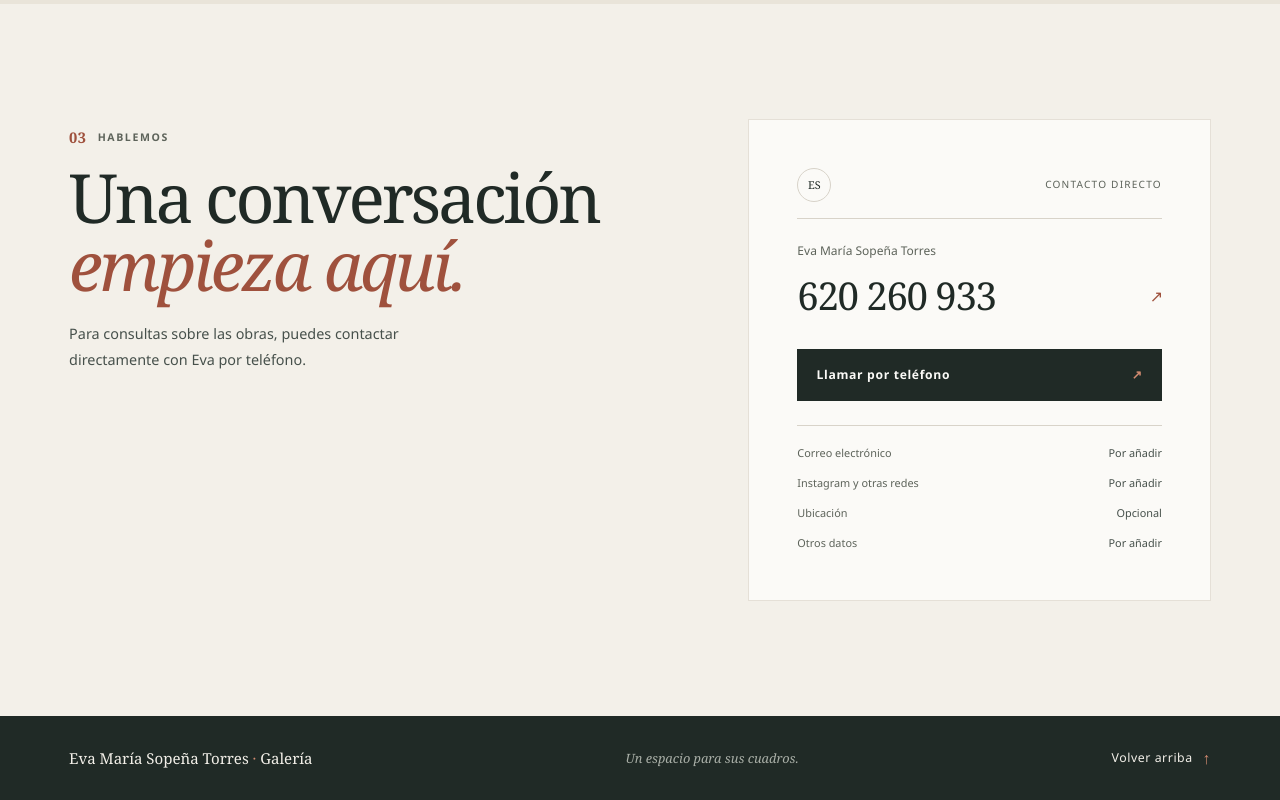
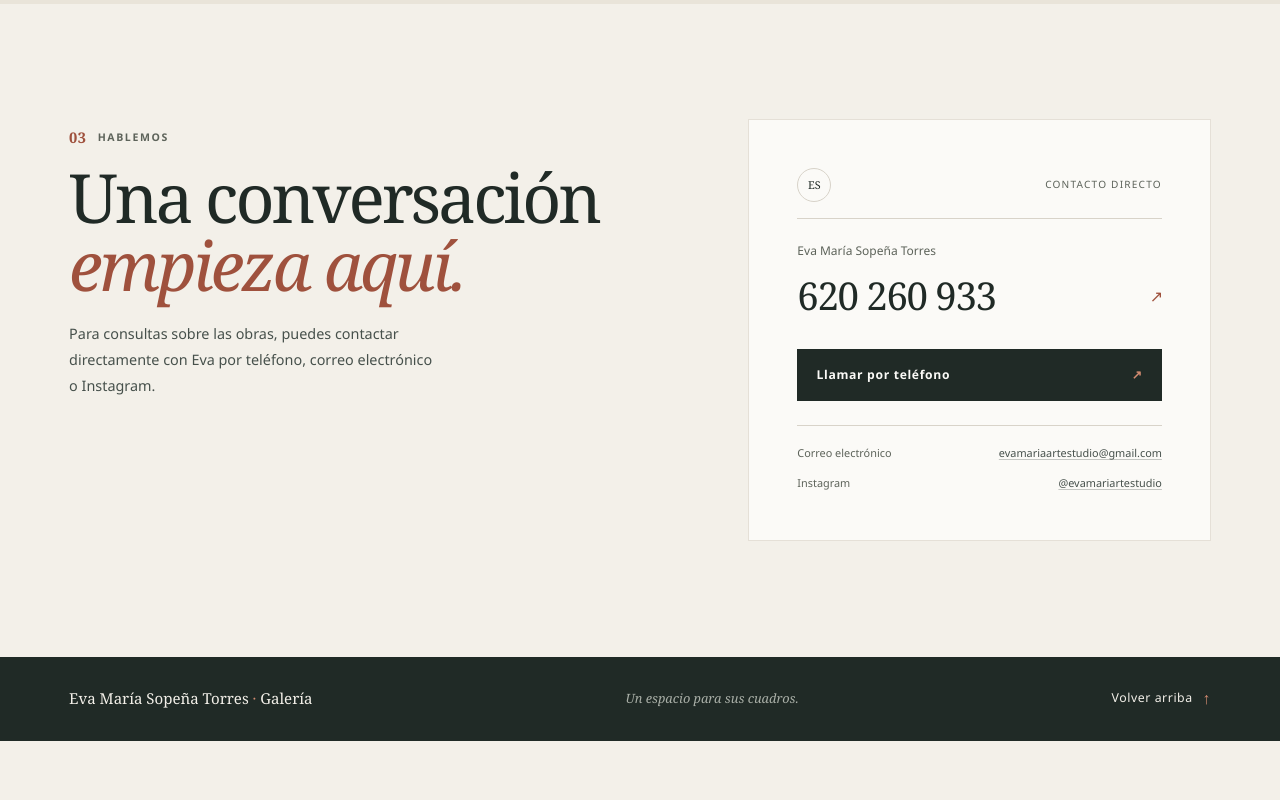
Before and after one commit to SGS1533/pagina_web, a plain HTML site: page index.html in a window 1280 px wide. Shown: the part 2868-3668 px from the top of the page. After the commit the page ends 3609 px from the top, so only its background shows below. Drawn offline with Linux system fonts and the light colour scheme.

Commit message:
Add email and Instagram contact links

```diff
--- a/index.html
+++ b/index.html
@@ -155,18 +155,16 @@
         <div class="contact-heading">
           <p class="eyebrow eyebrow-dark"><span class="section-number">03</span> Hablemos</p>
           <h2 id="contact-title">Una conversación<br><em>empieza aquí.</em></h2>
-          <p>Para consultas sobre las obras, puedes contactar directamente con Eva por teléfono.</p>
+          <p>Para consultas sobre las obras, puedes contactar directamente con Eva por teléfono, correo electrónico o Instagram.</p>
         </div>
         <div class="contact-card">
           <div class="contact-card-top"><span class="contact-symbol" aria-hidden="true">ES</span><span class="contact-label">Contacto directo</span></div>
           <p class="contact-name">Eva María Sopeña Torres</p>
           <a class="contact-phone" href="tel:+34620260933">620 260 933 <span aria-hidden="true">↗</span></a>
           <a class="button button-dark" href="tel:+34620260933">Llamar por teléfono <span aria-hidden="true">↗</span></a>
-          <div class="contact-details" aria-label="Otros datos de contacto por completar">
-            <div><span>Correo electrónico</span><span>Por añadir</span></div>
-            <div><span>Instagram y otras redes</span><span>Por añadir</span></div>
-            <div><span>Ubicación</span><span>Opcional</span></div>
-            <div><span>Otros datos</span><span>Por añadir</span></div>
+          <div class="contact-details" aria-label="Correo electrónico e Instagram">
+            <div><span>Correo electrónico</span><a href="mailto:evamariaartestudio@gmail.com">evamariaartestudio@gmail.com</a></div>
+            <div><span>Instagram</span><a href="https://www.instagram.com/evamariartestudio/" target="_blank" rel="noopener noreferrer" aria-label="Instagram @evamariartestudio, abre en una pestaña nueva">@evamariartestudio</a></div>
           </div>
         </div>
       </section>
--- a/style.css
+++ b/style.css
@@ -953,9 +953,23 @@ p {
   font-size: .68rem;
 }
 
-.contact-details div span:last-child {
+.contact-details div > :last-child {
+  min-width: 0;
+  overflow-wrap: anywhere;
   color: var(--ink-soft);
   text-align: right;
+}
+
+.contact-details a {
+  text-decoration: underline;
+  text-decoration-color: rgba(32, 42, 38, .25);
+  text-underline-offset: .2em;
+  transition: color .2s ease, text-decoration-color .2s ease;
+}
+
+.contact-details a:hover {
+  color: var(--accent-deep);
+  text-decoration-color: currentColor;
 }
 
 .site-footer {
```
